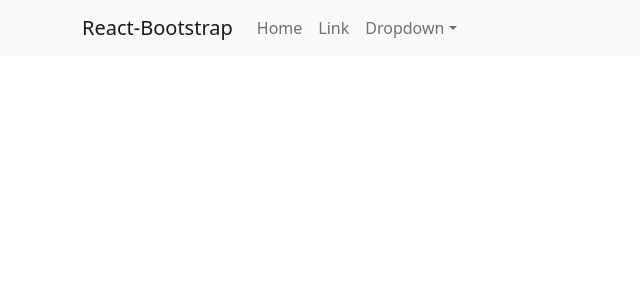
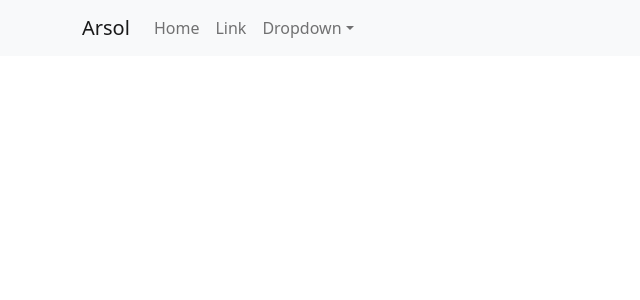
Before and after one commit to Rc0fficial/My-App-React, a React (Create React App) app: page / in a window 1280 px wide. Shown: the top 300 px of the page, without its empty margins (0-640 px from the left). Built offline with nearby package versions, Linux system fonts and the light colour scheme.

Commit message:
prop pass to title

```diff
--- a/src/App.js
+++ b/src/App.js
@@ -5,7 +5,7 @@ import 'bootstrap/dist/css/bootstrap.min.css';
 function App() {
   return (
     <>
-      <Navbar />
+      <Navbar title = "Arsol" />
     </>
   );
 }
--- a/src/Components/Navbar.js
+++ b/src/Components/Navbar.js
@@ -1,13 +1,13 @@
-import Container from 'react-bootstrap/Container';
-import Nav from 'react-bootstrap/Nav';
-import Navbar from 'react-bootstrap/Navbar';
-import NavDropdown from 'react-bootstrap/NavDropdown';
+import Container from "react-bootstrap/Container";
+import Nav from "react-bootstrap/Nav";
+import Navbar from "react-bootstrap/Navbar";
+import NavDropdown from "react-bootstrap/NavDropdown";
 
-function BasicExample() {
+function BasicExample(props) {
   return (
     <Navbar bg="light" expand="lg">
       <Container>
-        <Navbar.Brand href="#home">React-Bootstrap</Navbar.Brand>
+        <Navbar.Brand href="#home">{props.title}</Navbar.Brand>
         <Navbar.Toggle aria-controls="basic-navbar-nav" />
         <Navbar.Collapse id="basic-navbar-nav">
           <Nav className="me-auto">
```
